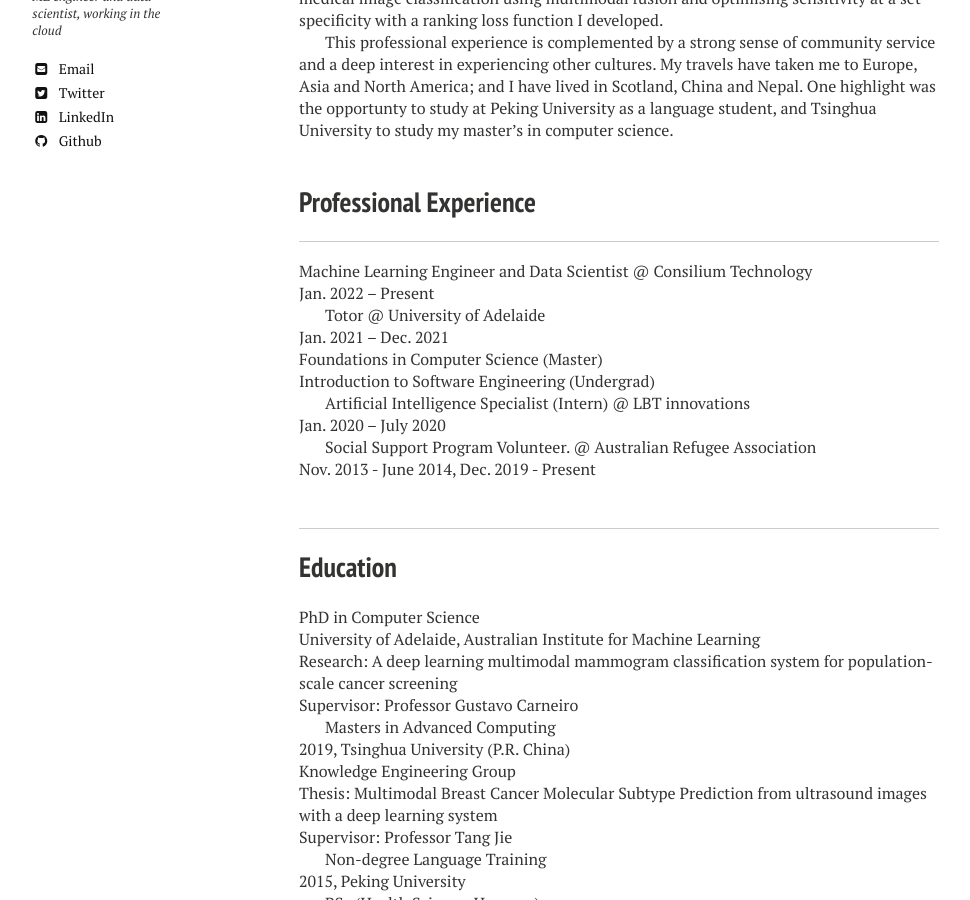
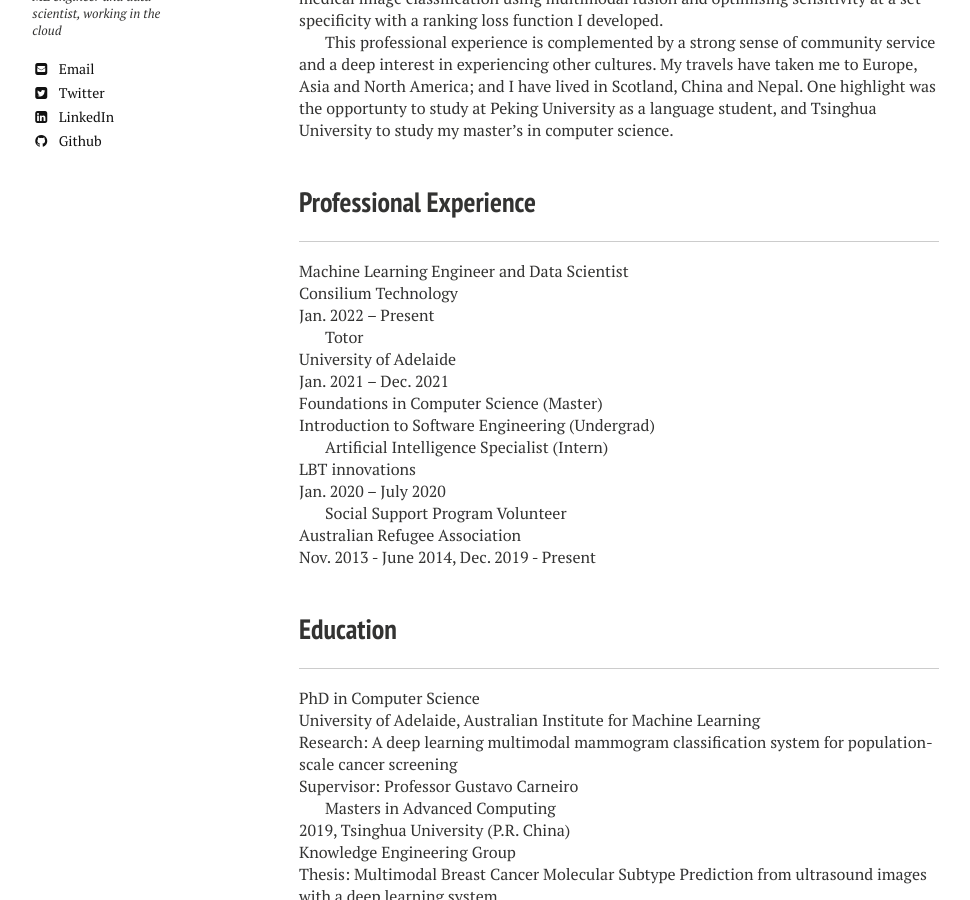
Before and after one commit to MLMogford/MLMogford.github.io, a Jekyll site: the page built from about/index.md, in a window 1280 px wide and 900 px high, scrolled down 676 px. Shown: the whole window, without its empty margins (21-991 px from the left). Built offline with Jekyll 4.4.1, drawn with Linux system fonts in a browser that asks for light colours; nearby versions of some CDN libraries.

```diff
--- a/about/index.md
+++ b/about/index.md
@@ -23,25 +23,30 @@ This professional experience is complemented by a strong sense of community serv
 ## Professional Experience
 ---
 
-Machine Learning Engineer and Data Scientist @ Consilium Technology
+Machine Learning Engineer and Data Scientist
+Consilium Technology
 Jan. 2022 – Present
 
-Totor @ University of Adelaide
+Totor
+University of Adelaide
 Jan. 2021 – Dec. 2021
 Foundations in Computer Science (Master)
 Introduction to Software Engineering (Undergrad)
 
-Artificial Intelligence Specialist (Intern) @ LBT innovations
+Artificial Intelligence Specialist (Intern)
+LBT innovations
 Jan. 2020 – July 2020
 
-Social Support Program Volunteer. @ Australian Refugee Association
+Social Support Program Volunteer
+Australian Refugee Association
 Nov. 2013 - June 2014, Dec. 2019 - Present
 
 &nbsp;
 
----
 
 ## Education
+
+---
 
 PhD in Computer Science
 University of Adelaide, Australian Institute for Machine Learning
```
